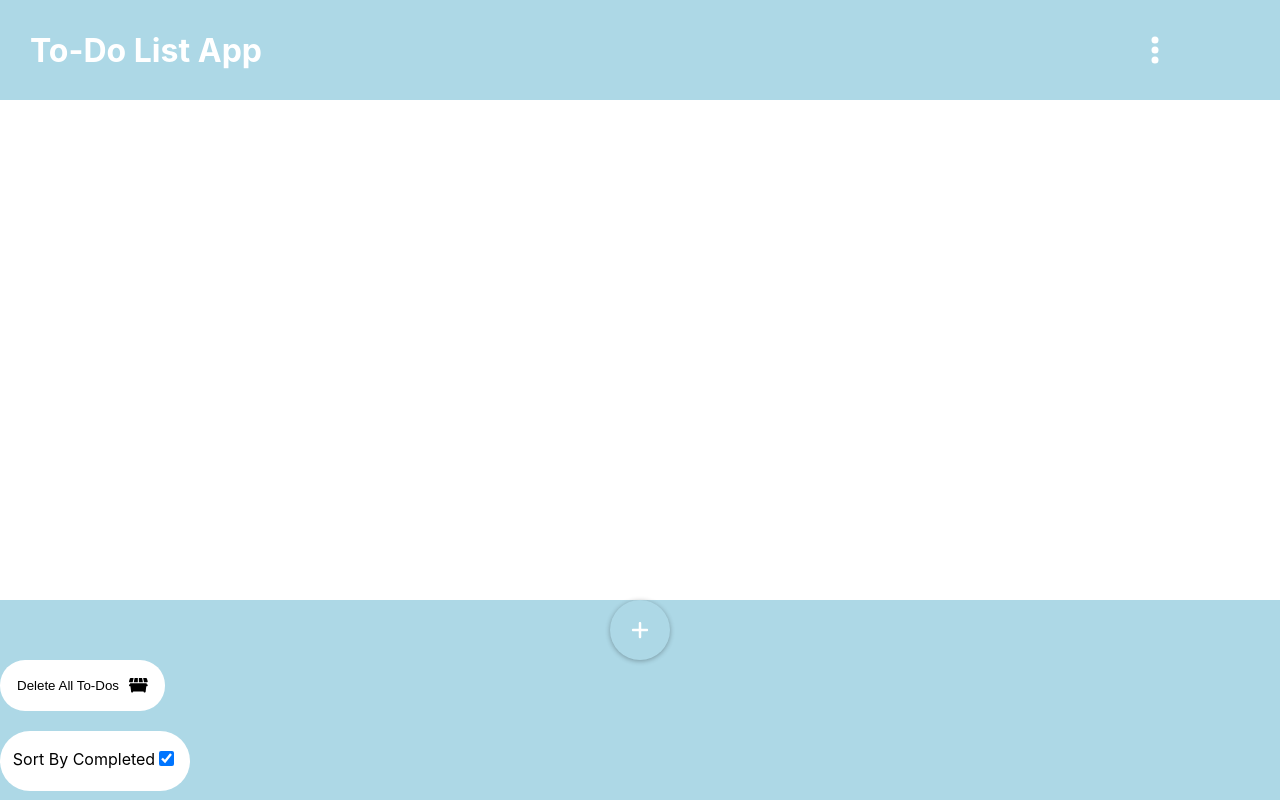
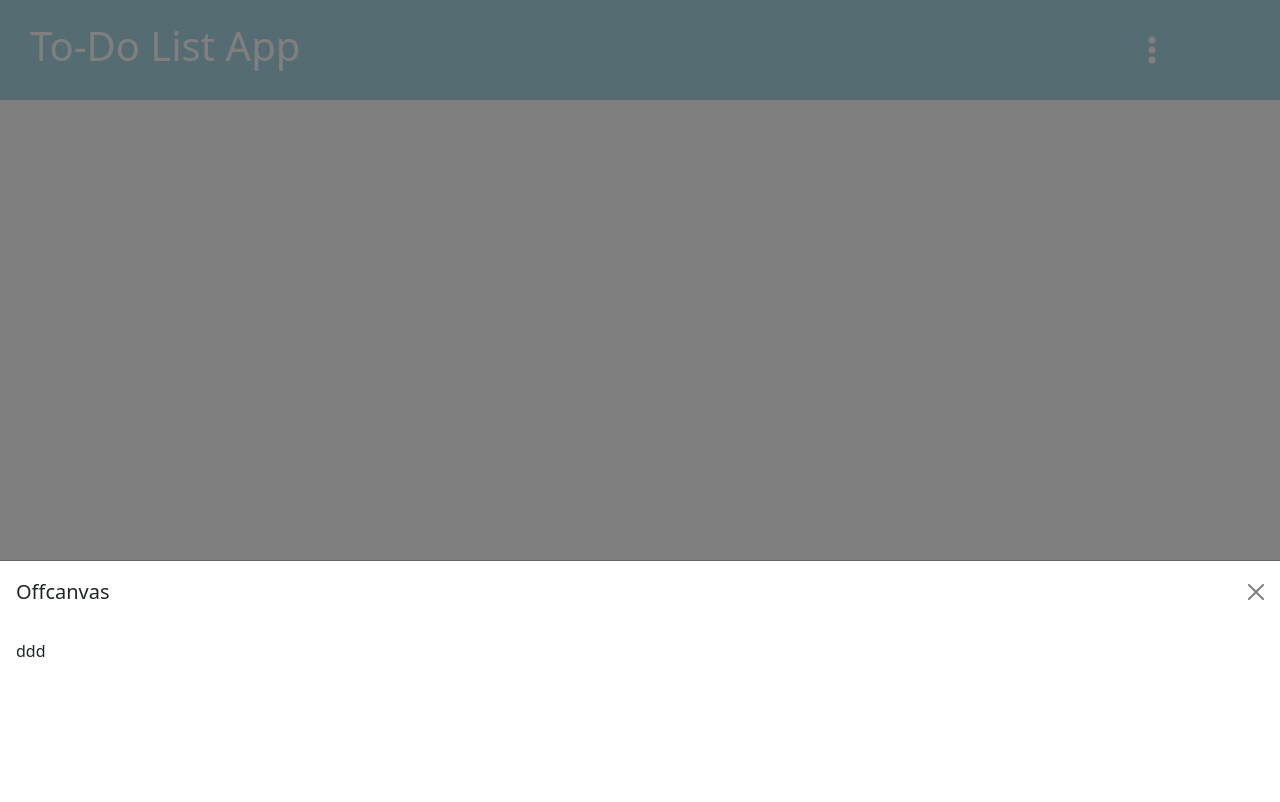
Before and after one commit to cyprste2717218/To-Do-List-App, a React (Create React App) app: page / in a window 1280 px wide. Both pictures are taken after a click on the button 1155 px from the left and 50 px from the top of the page. Built offline with nearby package versions, Linux system fonts and the light colour scheme.

Commit message:
chore: added offCanvas element to render after pressing moreOptions button

```diff
--- a/package.json
+++ b/package.json
@@ -11,10 +11,12 @@
     "@testing-library/jest-dom": "^5.17.0",
     "@testing-library/react": "^13.4.0",
     "@testing-library/user-event": "^13.5.0",
+    "bootstrap": "^5.2.3",
     "react": "^18.2.0",
     "react-dom": "^18.2.0",
     "react-scripts": "5.0.1",
-    "web-vitals": "^2.1.4"
+    "web-vitals": "^2.1.4",
+    "react-bootstrap": "^2.10.2"
   },
   "scripts": {
     "start": "react-scripts start",
@@ -52,7 +54,6 @@
     "eslint-plugin-react": "^7.33.2",
     "eslint-plugin-react-hooks": "^4.6.0",
     "husky": "^9.0.11",
-    "react-bootstrap": "^2.10.2",
     "xo": "^0.56.0"
   }
 }
--- a/src/App.js
+++ b/src/App.js
@@ -1,35 +1,51 @@
 
 import React, {useState} from 'react';
 import './styles.css';
+import 'bootstrap/dist/css/bootstrap.min.css';
+import 'bootstrap/dist/js/bootstrap.bundle.min';
+
 
 import Footer from './components/Footer.js';
 import Header from './components/Header.js';
 import ToDoListGroup from './components/ToDoListGroup.js';
+import Offcanvas from 'react-bootstrap/Offcanvas';
 
 const ToDoApp = () => {
   const [allToDos, setAllToDos] = useState(localStorage);
   const [sortStatus, setSortStatus] = useState(true);
+  const [show, setShow] = useState(false);
+
+  const handleClose = () => setShow(false);
+  const handleShow = () => setShow(true);
 
   return (
-      <div>
-          <Header />
+      <>
+          <Header handleShow={handleShow} />
+
           <ToDoListGroup
               allToDos={allToDos}
               setAllToDos={setAllToDos}
               sortStatus={sortStatus}
               onUpdatedToDoItem={setAllToDos}
-      />
-          <div style={{position: 'absolute', bottom: '0', width: '100%'}}>
+            />
+          <div style={{position: 'absolute', bottom: '0', width: '100%'}} >
               <Footer
                   allToDos={allToDos}
                   setAllToDos={setAllToDos}
                   sortStatus={sortStatus}
                   setSortStatus={setSortStatus}
 
-      />
+                />
           </div>
-
-      </div>
+          <Offcanvas show={show} onHide={handleClose} placement='bottom'>
+                <Offcanvas.Header closeButton>
+                    <Offcanvas.Title>Offcanvas</Offcanvas.Title>
+                </Offcanvas.Header>
+                <Offcanvas.Body>
+                   ddd
+                </Offcanvas.Body>
+            </Offcanvas>
+    </>
   );
 };
 
--- a/src/components/Header.js
+++ b/src/components/Header.js
@@ -2,7 +2,7 @@ import React from 'react';
 
 import MoreOptionsButton from './MoreOptionsButton';
 
-const Header = () => {
+const Header = ({handleShow}) => {
     return (
         <div style={{
             width: '100vw', height: '100px', backgroundColor: '#ADD8E6',
@@ -18,7 +18,7 @@ const Header = () => {
             </div>
             <div style={{width: '20vw', display: 'flex', justifyContent: 'center'}}>
                 <div style={{marginTop: 'auto', marginBottom: 'auto'}}>
-                    <MoreOptionsButton />
+                    <MoreOptionsButton handleShow={handleShow} />
                 </div>
 
             </div>
--- a/src/components/MoreOptionsButton.js
+++ b/src/components/MoreOptionsButton.js
@@ -2,18 +2,22 @@ import {faEllipsisVertical} from '@fortawesome/free-solid-svg-icons';
 import {FontAwesomeIcon} from '@fortawesome/react-fontawesome';
 import React, {useState} from 'react';
 
-const MoreOptionsButton = () => {
-	const [showMoreOptions, setShowMoreOptions] = useState(false);
+const MoreOptionsButton = ({handleShow}) => {
+
 
 	return (
+		<>
+
+
     <div>
 		<button
 			id='moreOptionsButton'
+			onClick={handleShow}
 		>
 			<FontAwesomeIcon icon={faEllipsisVertical} size='xl' style={{fontSize: '2rem'}} />
 		</button>
-
     </div>
+	</>
 	);
 };
 
```
Also changed, not shown: 1 other file (tests, documents, lock files or other folders).
